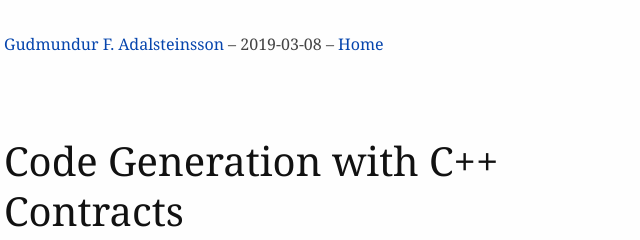
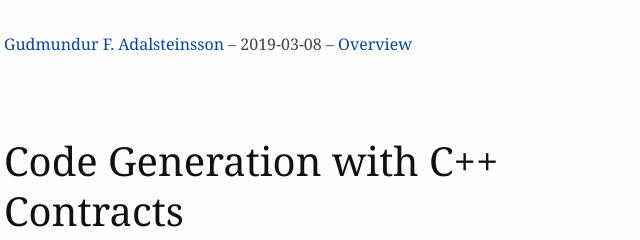
Before and after one commit to gummif/gummif.github.io, a plain HTML site: page blog/contract_code_gen.html in a window 1280 px wide. Shown: the top 240 px of the page, 300-940 px from the left. Drawn offline with Linux system fonts and the light colour scheme.

Commit message:
Minor changes

```diff
--- a/blog/contract_code_gen.html
+++ b/blog/contract_code_gen.html
@@ -80,7 +80,7 @@ code span.wa { color: #60a0b0; font-weight: bold; font-style: italic; } /* Warni
   <![endif]-->
 </head>
 <body>
-<p><a href="https://github.com/gummif">Gudmundur F. Adalsteinsson</a> – 2019-03-08 – <a href="http://gummif.github.io/blog">Home</a></p>
+<p><a href="https://github.com/gummif">Gudmundur F. Adalsteinsson</a> – 2019-03-08 – <a href="http://gummif.github.io/blog">Overview</a></p>
 <h1 id="code-generation-with-c-contracts">Code Generation with C++ Contracts</h1>
 <p><em>Caveat: Note that contracts has not been standardized yet and this post will likely need to be updated when C++20 lands.</em></p>
 <p><a href="https://en.cppreference.com/w/cpp/language/attributes/contract">Contracts</a> (runtime pre/post-conditions and assertions) have been approved for C++20. There is a branch of gcc that has implemented parts of the specs (see <a href="https://gitlab.com/lock3/gcc-new/wikis/contract-assertions">this</a> for more details on the semantics and flags). With the power of <a href="https://godbolt.org/">Compiler Explorer</a> I have put together various cases using the <code>[[assert]]</code> attribute (pre/post-condition seem not to have been implemented yet it seems) and other traditional forms of checking, and analyzed the generated assembly.</p>
```
Also changed, not shown: 3 other files.
